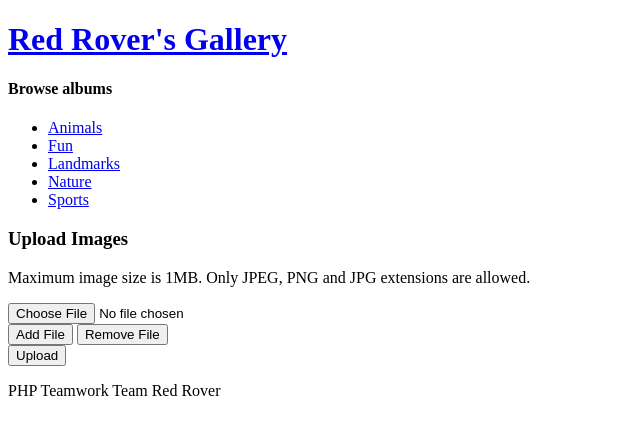
After one commit to Red-Rover-Team/Red-Rover-Gallery, a PHP site: page /uploadPage.php in a window 1280 px wide. The commit adds this page. Shown: the top 435 px of the page, without its empty margins (0-640 px from the left). Run offline with PHP 8.4, Linux system fonts and the light colour scheme.

Commit message:
started the upload page

```diff
--- a/includes/footer.php
+++ b/includes/footer.php
@@ -1,5 +1,5 @@
+<footer>
+    <p>PHP Teamwork Team Red Rover</p>
+</footer>
 </body>
 </html>
-<footer>
-   <p>PHP Teamwork Team Red Rover</p>
-</footer>
--- /dev/null
+++ b/uploadPage.php
@@ -0,0 +1,20 @@
+<?php
+require_once('includes/header.php');
+?>
+
+<section>
+    <h3>Upload Images</h3>
+    <form method="post" enctype="multipart/form-data" id="uploadForm">
+        <p>Maximum image size is 1MB. Only JPEG, PNG and JPG extensions are allowed.</p>
+        <div>
+            <input type="file" name="upload[]"/>
+        </div>
+        <button id="addFile" type="button">Add File</button>
+        <button id="removeFile" type="button">Remove File</button>
+        <br>
+        <input type="submit" value="Upload" name="submit"/>
+    </form>
+</section>
+
+<?php
+require_once('includes/footer.php');
```
Also changed, not shown: createAlbum.php (+5 -6 lines).
